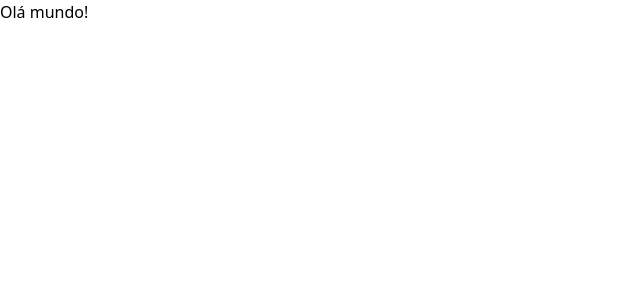
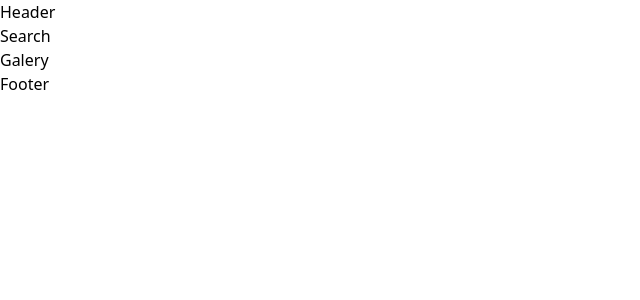
Before and after one commit to Priscilla-Marinho2005/galeria-de-fotos, a React (Vite) app: page / in a window 1280 px wide. Shown: the top 300 px of the page, without its empty margins (0-640 px from the left). Built offline with nearby package versions, Linux system fonts and the light colour scheme.

Commit message:
Create components

```diff
--- a/src/App.tsx
+++ b/src/App.tsx
@@ -1,9 +1,15 @@
-
+import Header from "./components/layout/Header";
+import Galery from "./components/layout/Galery";
+import Search from "./components/layout/Search";
+import Footer from "./components/layout/Footer";
 function App() {
 
   return (
     <div>
-      <h1>Olá mundo!</h1>
+      <Header/>
+      <Search/>
+      <Galery/>
+      <Footer/>
     </div>
   )
 }
--- /dev/null
+++ b/src/components/layout/Footer.tsx
@@ -0,0 +1,11 @@
+
+function Footer() {
+
+     return(
+          <div>
+               Footer
+          </div>
+     )
+}
+
+export default Footer
--- /dev/null
+++ b/src/components/layout/Galery.tsx
@@ -0,0 +1,10 @@
+
+function Galery() {
+     return(
+          <div>
+               Galery
+          </div>
+     )
+}
+
+export default Galery
--- /dev/null
+++ b/src/components/layout/Header.tsx
@@ -0,0 +1,11 @@
+
+function Header() {
+
+     return(
+          <div>
+               Header
+          </div>
+     )
+}
+
+export default Header
--- /dev/null
+++ b/src/components/layout/Search.tsx
@@ -0,0 +1,11 @@
+
+function Search() {
+
+     return(
+          <div>
+               Search
+          </div>
+     )
+}
+
+export default Search
```
